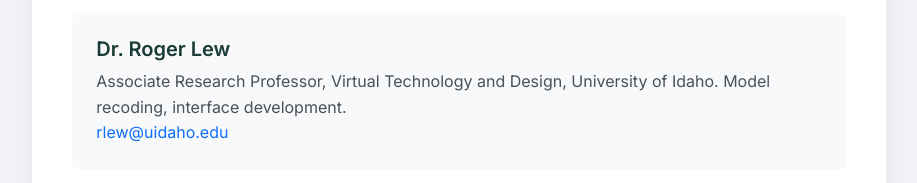
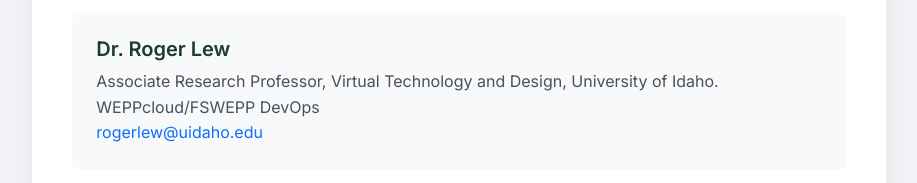
Before and after one commit to wepp-in-the-woods/2025-National-BAER-Readiness-Meeting, a plain HTML site: page index.htm in a window 1280 px wide. Shown: the part 3969-4152 px from the top of the page, without its empty margins (181-1098 px from the left). Drawn offline with nearby package versions, Linux system fonts and the light colour scheme; a small style sheet from the web is missing.

Commit message:
Update index.htm

```diff
--- a/index.htm
+++ b/index.htm
@@ -237,8 +237,8 @@
           </li>
           <li class="team-member">
             <h5>Dr. Roger Lew</h5>
-            <p>Associate Research Professor, Virtual Technology and Design, University of Idaho. Model recoding, interface development.</p>
-            <p><a href="mailto:rlew@uidaho.edu">rlew@uidaho.edu</a></p>
+            <p>Associate Research Professor, Virtual Technology and Design, University of Idaho. WEPPcloud/FSWEPP DevOps</p>
+            <p><a href="mailto:rogerlew@uidaho.edu">rogerlew@uidaho.edu</a></p>
           </li>
           <li class="team-member">
             <h5>Dr. Anurag Srivastava</h5>
```
